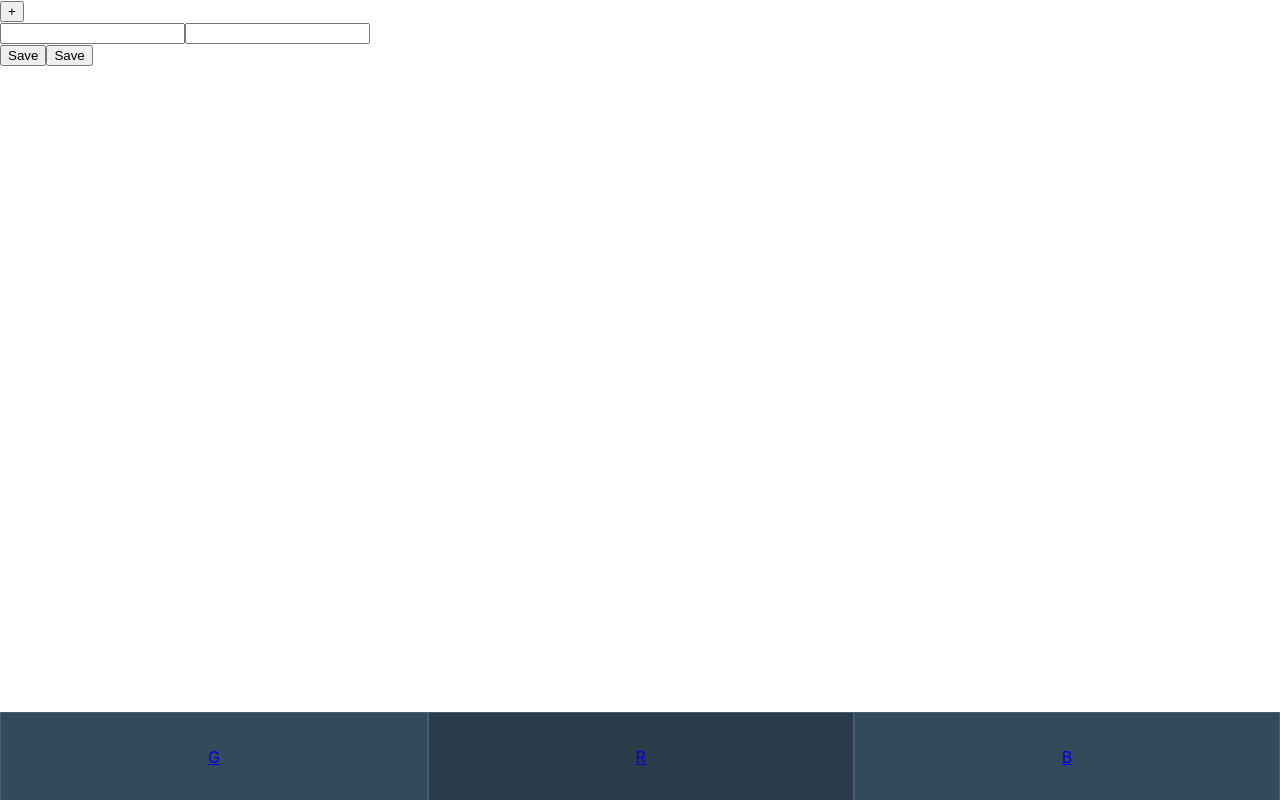
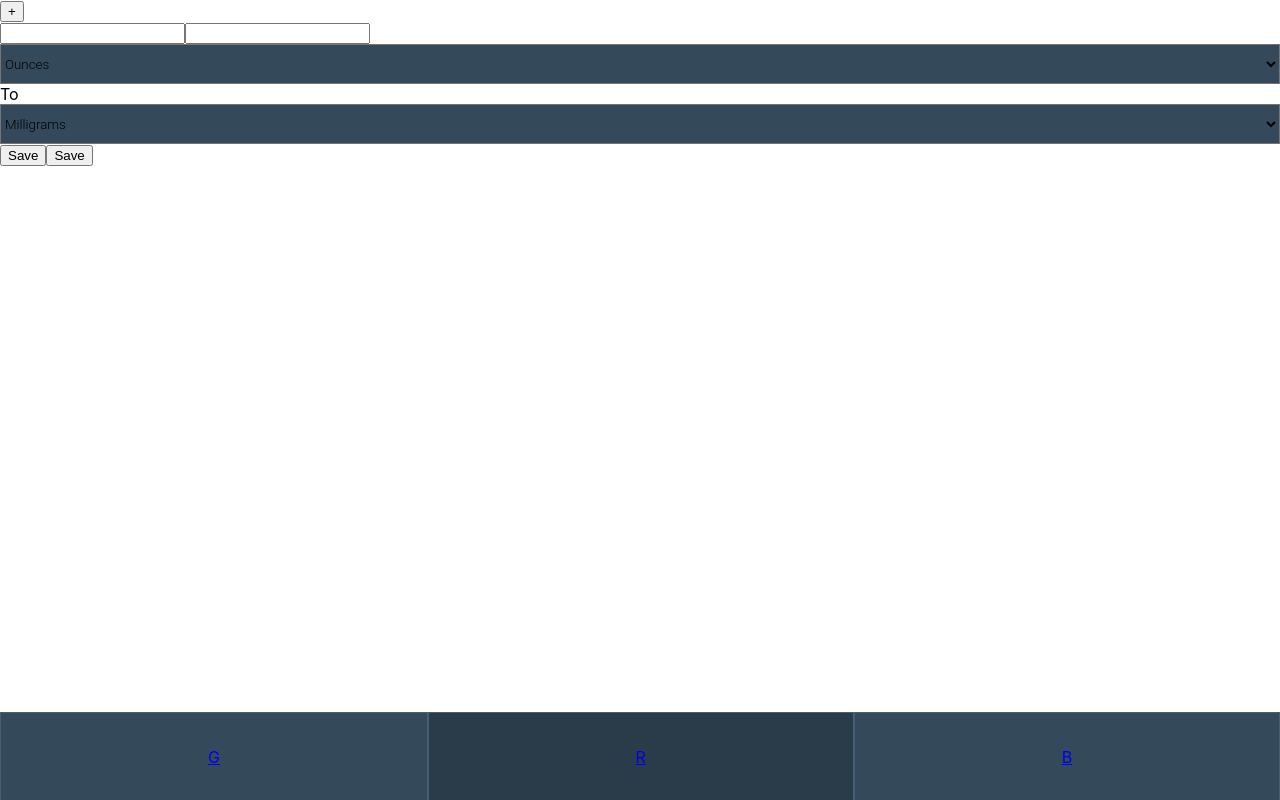
Before and after one commit to RobotGandhi/TNM040-projekt, a React (Create React App) app in the folder projekt/: page /steptwo/1/1/1 in a window 1280 px wide. Built offline with nearby package versions, Linux system fonts and the light colour scheme.

Commit message:
Still some problems

```diff
--- a/projekt/src/App.js
+++ b/projekt/src/App.js
@@ -100,8 +100,8 @@ const NewRecipeStep2 = ({match}) => {
 
   let {from, to} = useParams();
 
-  //let convertFrom = match.params.from;
-  //let convertTo = match.params.to;
+  let convertFrom = {from};
+  let convertTo = {to};
 
   const IngredientBlock = (props) => {
     return(
@@ -110,10 +110,29 @@ const NewRecipeStep2 = ({match}) => {
         </input>
         <input type="text" className="ingredientAmount" key={props.id + ".amount"} onChange={changeIngredientAmount}>
         </input>
-        <span> </span>
+        <select value={convertFromUnit} className="dropdown" onChange={changeConvertFromUnit}>
+          <option value="oz">Ounces</option>
+          <option value="lb">Pounds</option>
+          <option value="fl-oz">Fluid Ounces</option>
+          <option value="cup">Cups</option>
+          <option value="pnt">Pints</option>
+          <option value="qt">Quarts</option>
+          <option value="gal">Gallons</option>
+        </select>
+        <span> To </span>
+        <select value={convertFromUnit} className="dropdown" onChange={changeConvertFromUnit}>
+          <option value="mg"> Milligrams </option>
+          <option value="g"> Grams </option>
+          <option value="kg"> Kilograms </option>
+          <option value="ml"> Milliliters </option>
+          <option value="dl"> Deciliters </option>
+          <option value="l"> Liters </option>
+        </select>
       </div>
     );
   }
+
+  const [convertFromUnit, setConvertFromUnit] = useState("oz");
 
   const [ingredientCounter, setIngredientCounter] = useState(1);
   const [ingredientBlocks, setIngredientBlocks] = useState([<IngredientBlock key={ingredientCounter} id={ingredientCounter} />]);
@@ -139,6 +158,10 @@ const NewRecipeStep2 = ({match}) => {
     setIngredientID(ingredientID + 1);
   }
 
+  function changeConvertFromUnit(event) {
+    setConvertFromUnit(event.target.value);
+  }
+
   function blocksAndIngredients () {
     incrementIngredientID();
     ingredientBlocks.push(<IngredientBlock key={"I" + ingredientCounter } id={ingredientCounter} />);
@@ -147,7 +170,7 @@ const NewRecipeStep2 = ({match}) => {
       {
         name: ingredientName,
         amount: ingredientAmount,
-        unit: ingredientUnit,
+        unitFrom: convertFromUnit,
         id: ingredientID
       }
     ])
```
